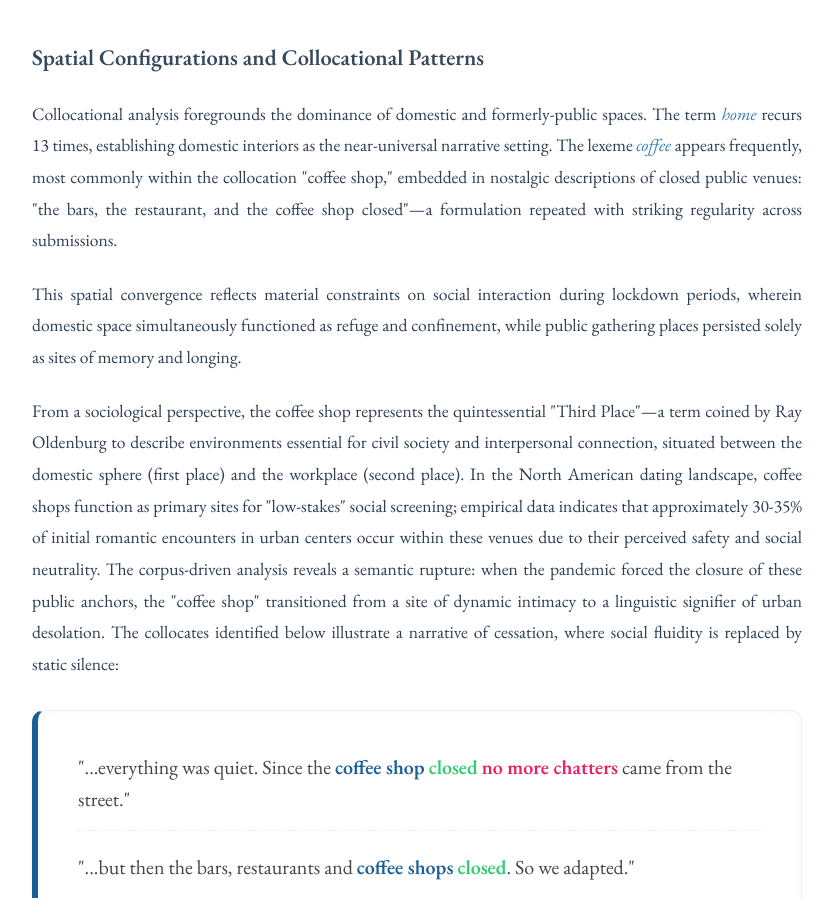
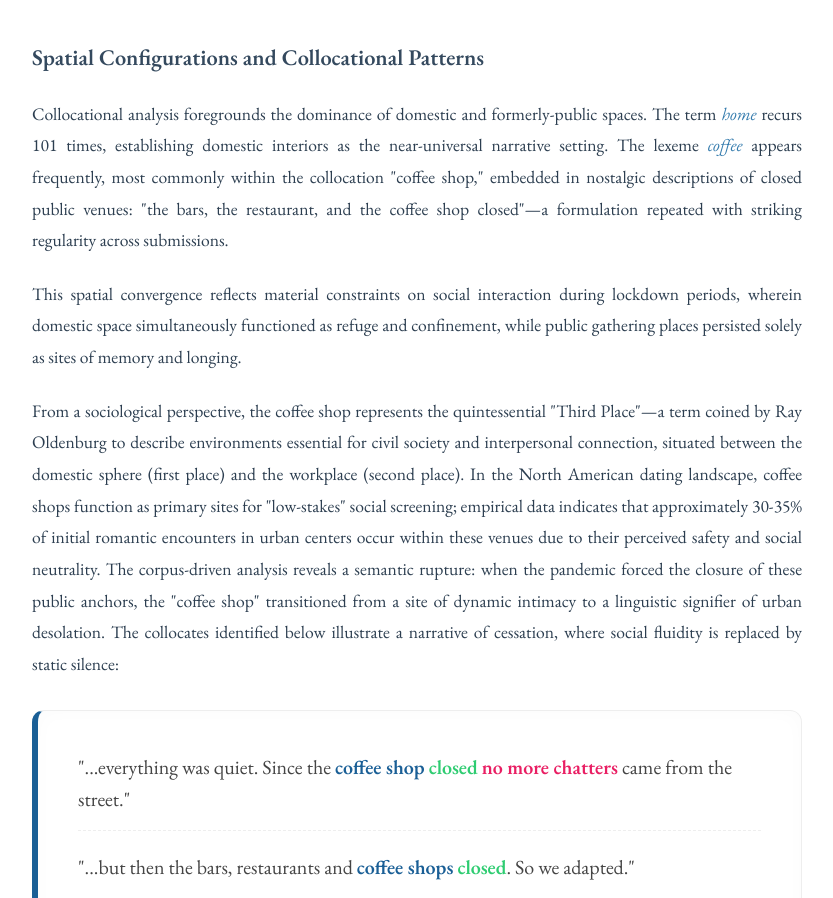
Before and after one commit to sarapaolella/nytstories-research, a plain HTML site: page index.html in a window 1280 px wide. Shown: the part 4837-5735 px from the top of the page, without its empty margins (223-1056 px from the left). Drawn offline with nearby package versions, Linux system fonts and the light colour scheme.

Commit message:
html x when love repeats itself
:)

```diff
--- a/index.html
+++ b/index.html
@@ -465,7 +465,7 @@
             <p>Despite the centrality of Covid-19 to narrative context, the explicit term <em>covid</em> appears merely five times across the entire corpus. Authors demonstrate marked preference for indirect lexical references: <em>pandemic</em> (appearing as the 7th most frequent word), <em>quarantine</em>, and <em>home</em>. This pattern indicates a tendency toward euphemistic or generalized pandemic terminology, suggesting potential psychological distancing mechanisms wherein direct nominalization of the virus proves linguistically or emotionally prohibitive.</p>
 
             <h3>Spatial Configurations and Collocational Patterns</h3>
-            <p>Collocational analysis foregrounds the dominance of domestic and formerly-public spaces. The term <em>home</em> recurs 13 times, establishing domestic interiors as the near-universal narrative setting. The lexeme <em>coffee</em> appears frequently, most commonly within the collocation "coffee shop," embedded in nostalgic descriptions of closed public venues: "the bars, the restaurant, and the coffee shop closed"—a formulation repeated with striking regularity across submissions.</p>
+            <p>Collocational analysis foregrounds the dominance of domestic and formerly-public spaces. The term <em>home</em> recurs 101 times, establishing domestic interiors as the near-universal narrative setting. The lexeme <em>coffee</em> appears frequently, most commonly within the collocation "coffee shop," embedded in nostalgic descriptions of closed public venues: "the bars, the restaurant, and the coffee shop closed"—a formulation repeated with striking regularity across submissions.</p>
 
             <p>This spatial convergence reflects material constraints on social interaction during lockdown periods, wherein domestic space simultaneously functioned as refuge and confinement, while public gathering places persisted solely as sites of memory and longing.</p>
 
```
